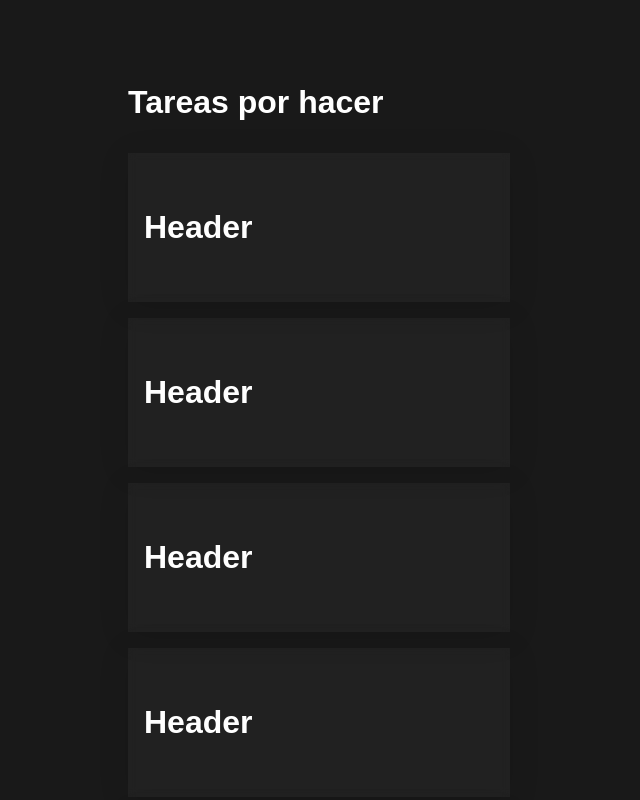
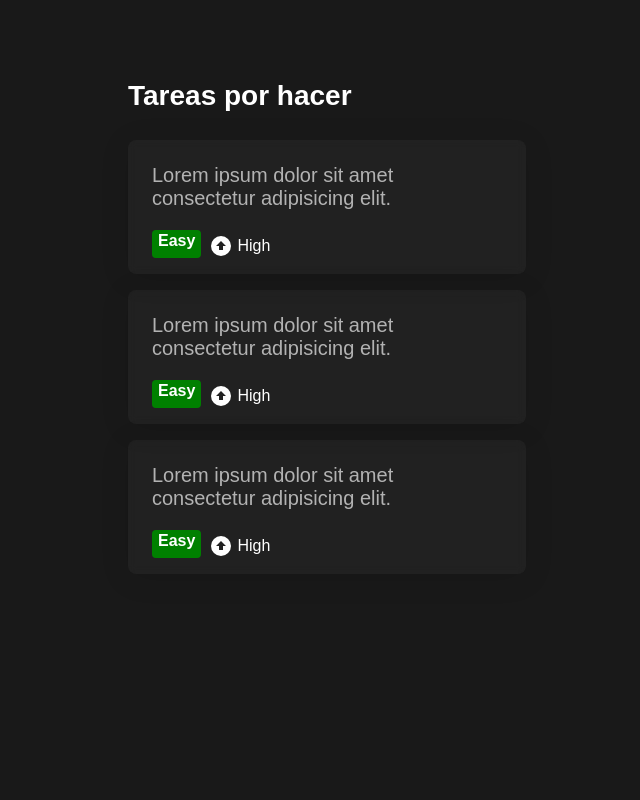
Before and after one commit to RickBm400/react-scrum-project, a React (Vite) app: page / in a window 1280 px wide. Shown: the top 800 px of the page, without its empty margins (0-640 px from the left). Built offline with nearby package versions, Linux system fonts and the light colour scheme.

Commit message:
feat: card list and subcomponents

```diff
--- a/package.json
+++ b/package.json
@@ -10,6 +10,8 @@
     "preview": "vite preview"
   },
   "dependencies": {
+    "@mdi/js": "^7.4.47",
+    "@mdi/react": "^1.6.1",
     "@reduxjs/toolkit": "^2.2.7",
     "react": "^18.3.1",
     "react-dom": "^18.3.1",
--- a/src/sharedComponens/Columns/columns.sass
+++ b/src/sharedComponens/Columns/columns.sass
@@ -1,7 +1,8 @@
 
-.columns__container
-  color: white
-  width: 350px
-  padding: 20px 15px
-  h3
-    font-size: 2rem
+.columns
+  &__container
+    color: white
+    width: 350px
+    padding: 20px 15px
+  &__header
+    font-size: 28px
--- a/src/sharedComponens/Columns/index.tsx
+++ b/src/sharedComponens/Columns/index.tsx
@@ -4,11 +4,8 @@ import TaskCard from '../TaskCard';
 export default function Columns() {
   return (
     <div className='columns__container'>
-      <h3>Tareas por hacer</h3>
+      <h3 className='columns__header'>Tareas por hacer</h3>
       <div className='insides'>
-        <TaskCard />
-        <TaskCard />
-        <TaskCard />
         <TaskCard />
         <TaskCard />
         <TaskCard />
--- a/src/sharedComponens/TaskCard/index.tsx
+++ b/src/sharedComponens/TaskCard/index.tsx
@@ -1,5 +1,6 @@
 import './taskCards.sass';
-
+import Icon from '@mdi/react';
+import { mdiArrowUpBoldCircle } from '@mdi/js';
 /**
  * add title
  * add tags for task
@@ -13,7 +14,22 @@ import './taskCards.sass';
 export default function TaskCard() {
   return (
     <div className='task__card'>
-      <h3>Header</h3>
+      <h3 className='task__card-header'>
+        Lorem ipsum dolor sit amet consectetur adipisicing elit.
+      </h3>
+      <div className='task__card-actions'>
+        <span className='tag'>Easy</span>
+        <div className='priority'>
+          <Icon path={mdiArrowUpBoldCircle} size={1} />
+          <span className='priority-span'>High</span>
+        </div>
+      </div>
+      {/* <p className='task__card-description'>
+        Lorem ipsum dolor sit amet consectetur adipisicing elit. Magnam ex
+        dolorum incidunt tempore possimus? Doloribus earum tempore obcaecati
+        rem? Nulla, voluptatibus. Expedita ullam quam voluptatem blanditiis
+        explicabo dignissimos deleniti. Assumenda!
+      </p> */}
     </div>
   );
 }
--- a/src/sharedComponens/TaskCard/taskCards.sass
+++ b/src/sharedComponens/TaskCard/taskCards.sass
@@ -1,10 +1,29 @@
 .task__card
   width: 100%
-  padding: 24px 16px
+  padding: 16px 24px
   margin-bottom: 16px
   background: #3636364f
-  border-radius: 0px
+  border-radius: 8px
   box-shadow: 0 4px 30px rgba(0, 0, 0, 0.1)
   backdrop-filter: blur(4px)
   -webkit-backdrop-filter: blur(4px)
   // border: 1px solid rgba(255, 255, 255, 0.26)
+  &-header
+    font-size: 20px
+    font-weight: 400
+    margin-top: 8px
+    color: #ffffffa8
+  &-actions
+    display: flex
+    .tag
+      background-color: green,
+      padding: 2px 6px
+      margin-right: 8px
+      font-weight: bold
+      border-radius: 4px
+    .priority
+      margin-top: 4px
+      display: flex
+      align-items: center
+      &-span
+        margin-left: 4px
```
Also changed, not shown: 1 other file (tests, documents, lock files or other folders).
